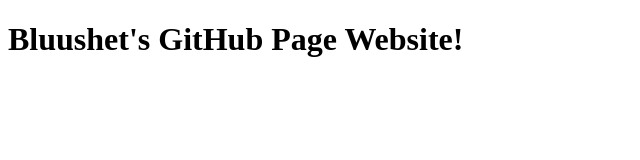
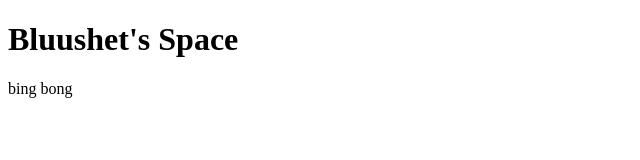
Before and after one commit to bluuberrya/bluuberrya.github.io, a plain HTML site: page index.html in a window 1280 px wide. Shown: the whole page, without its empty margins (0-640 px from the left). Drawn offline with Linux system fonts and the light colour scheme.

Commit message:
Update index.html

```diff
--- a/index.html
+++ b/index.html
@@ -6,6 +6,7 @@
         </title>
     </head>
     <body>
-        <h1>Bluushet's GitHub Page Website!</h1>
+        <h1>Bluushet's Space</h1>
+        bing bong
     </body>
 </html>
```
